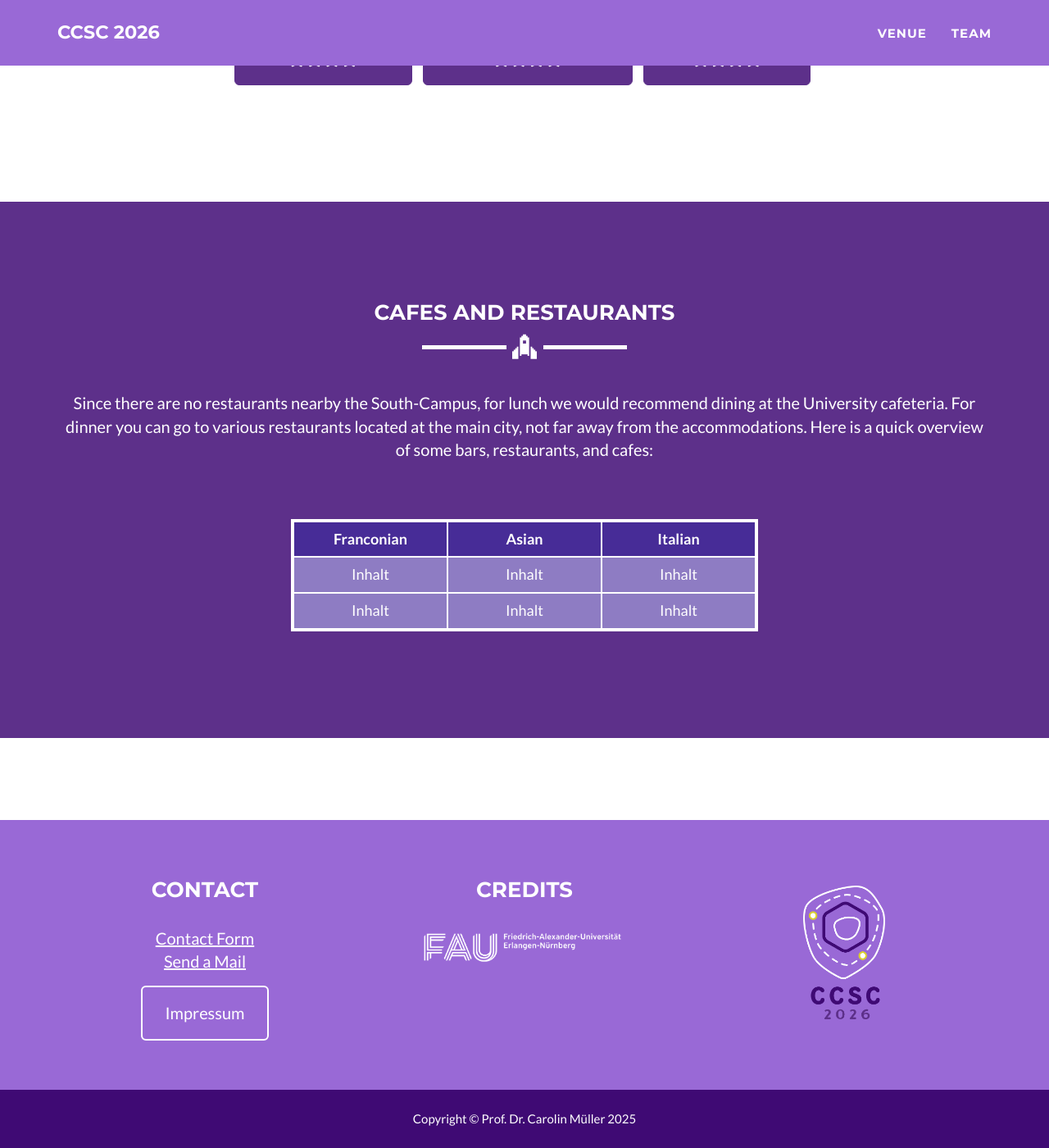
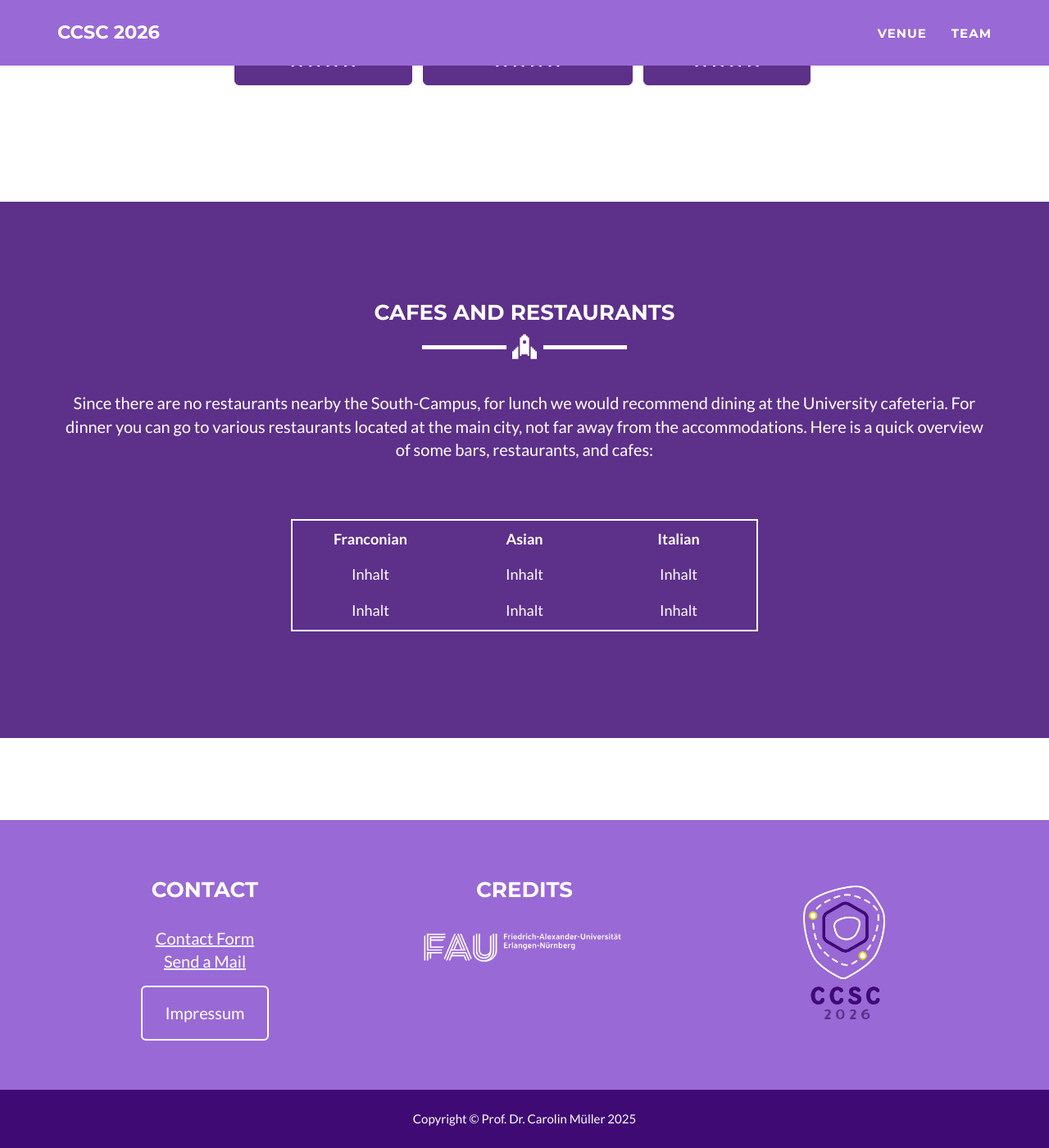
Before and after one commit to ccsc2026/ccsc2026.github.io, a Jekyll site: the page built from venue.html, in a window 1280 px wide and 1400 px high, scrolled down 2121 px. Shown: the whole window at 82% size. Built offline with Jekyll 4.4.1, drawn with Linux system fonts in a browser that asks for light colours.

Commit message:
Update venue.html
undoing borders because it looked ugly

```diff
--- a/venue.html
+++ b/venue.html
@@ -107,21 +107,16 @@ layout: page
             margin: 20px 0;
             font-size: 18px;
             text-align: left;
-	    background-color: #ffffff;
 	}
         th, td {
             border: 2px solid #ffffff;
             padding: 8px;
         }
         th {
-            background-color: #472c97;
             text-align: center;
-	    color: #ffffff;
         }
         td {
-	background-color: #8e7cc3;
 	text-align: center;
-	color: #ffffff;
         }
     </style>
 </head>
```
